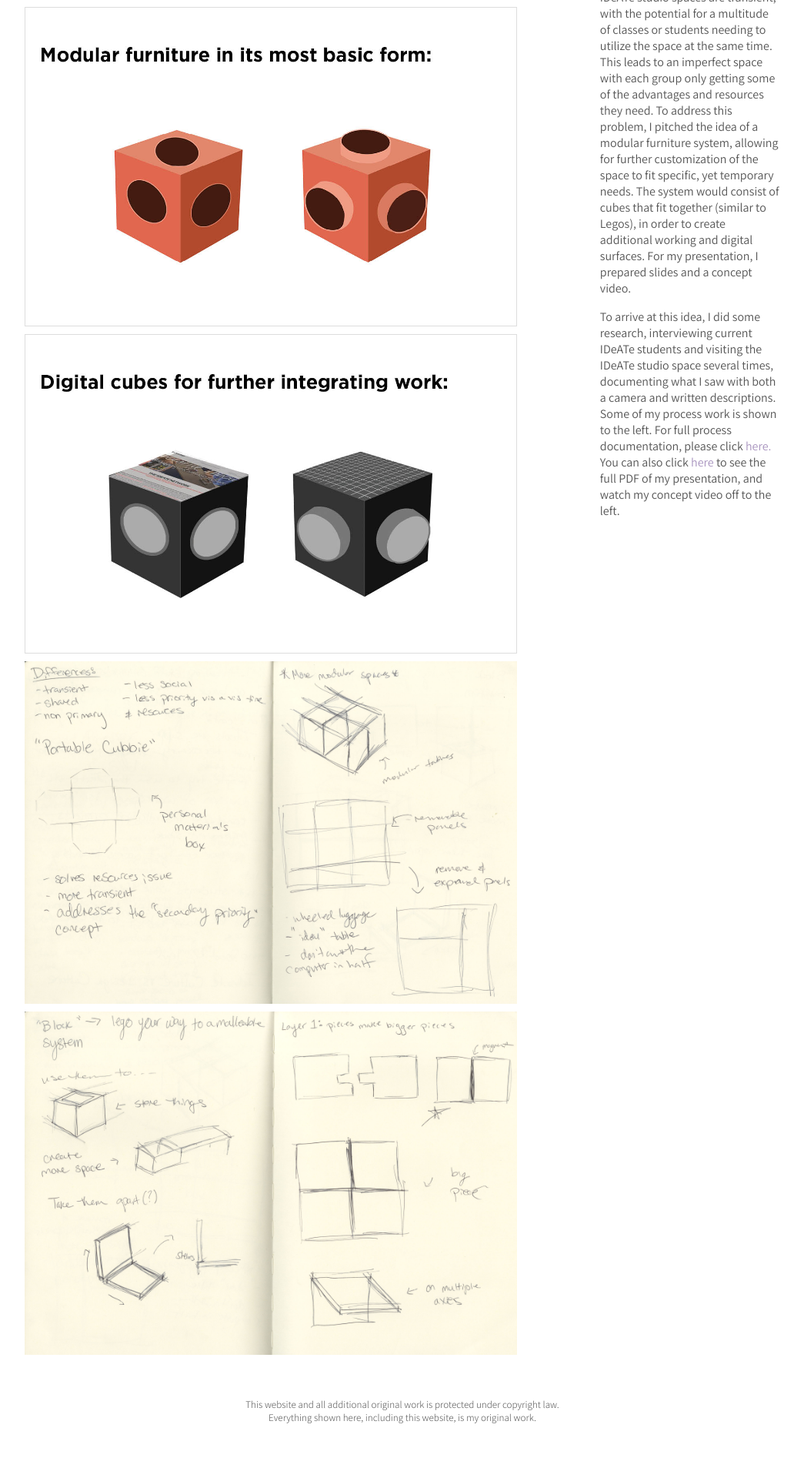
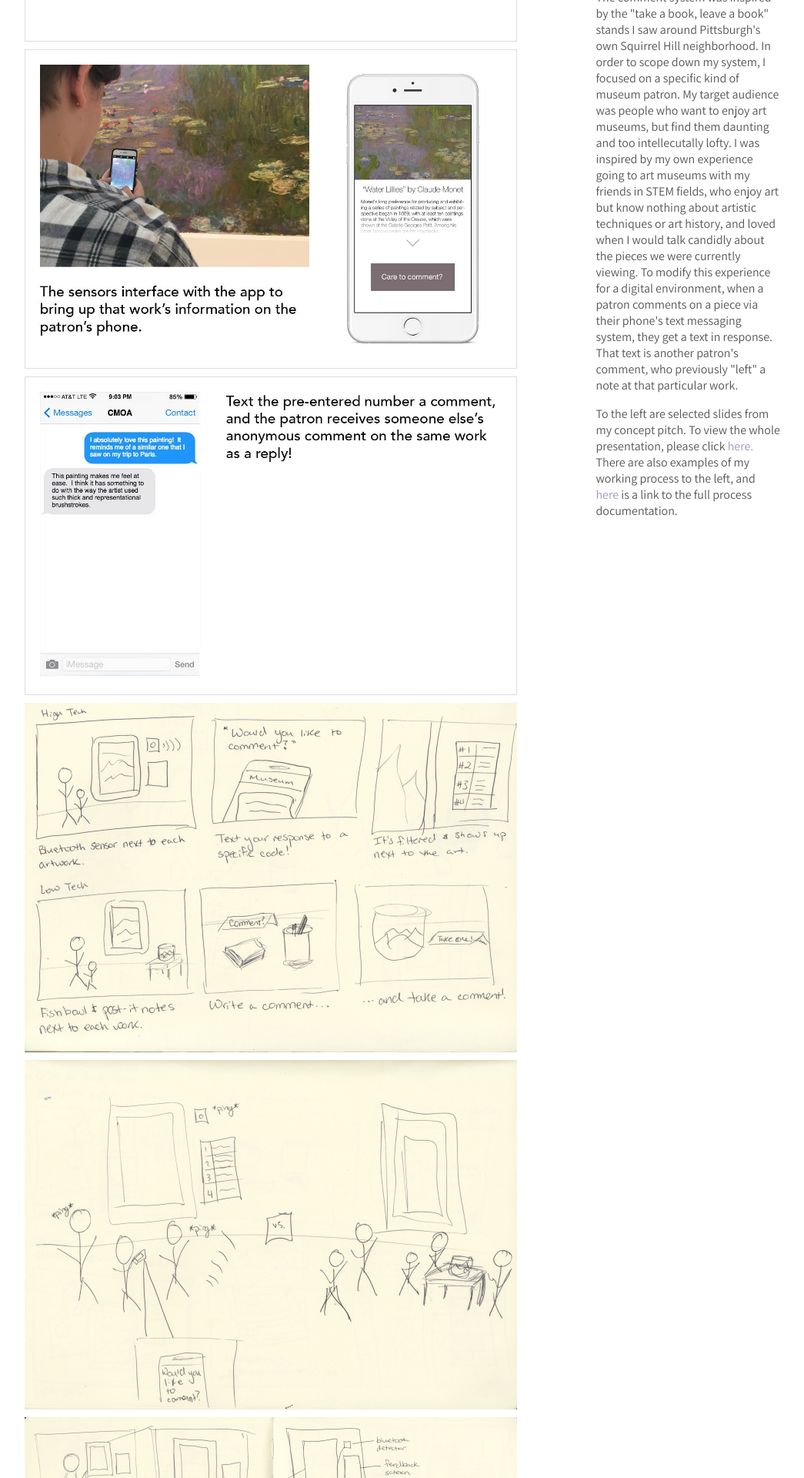
Before and after one commit to rendavison/portfolioWebsite, a Flask app: page /cmoa in a window 1280 px wide. Shown: the part 598-2518 px from the top of the page at 77% size, without its empty margins (117-1162 px from the left). Before the commit the page ends 2447 px from the top, so only its background shows below. Run offline with Flask 2, Linux system fonts and the light colour scheme; some libraries are stand-ins or nearby versions; some web fonts are replaced.

Commit message:
added about page and several project pages

```diff
--- a/app/static/sass/main.css
+++ b/app/static/sass/main.css
@@ -138,4 +138,10 @@ h2 {
     -moz-transition-duration: 0.5s;
     -o-transition-duration: 0.5s; }
 
+/*Other page-specific classes*/
+.about {
+  width: 60%;
+  margin-left: 20%;
+  background: transparent; }
+
 /*# sourceMappingURL=main.css.map */
--- a/app/static/sass/main.scss
+++ b/app/static/sass/main.scss
@@ -164,3 +164,11 @@ h2 {
     }
   }
 }
+
+/*Other page-specific classes*/
+
+.about {
+  width: 60%;
+  margin-left: 20%;
+  background: transparent;
+}
--- a/app/templates/cmoa.html
+++ b/app/templates/cmoa.html
@@ -3,21 +3,22 @@
 
   <table class="container" cellspacing="20"><tr>
     <td valign="top">
-      <iframe src="https://player.vimeo.com/video/196184106" width="640" height="360" frameborder="0" webkitallowfullscreen mozallowfullscreen allowfullscreen></iframe>
-      <img src="{{ url_for('static',filename='images/ideate_3.jpg')  }}" width="638px" style="margin-bottom: 10px; margin-top: 10px; border: 1px solid #ddd;">
-      <img src="{{ url_for('static',filename='images/ideate_4.jpg')  }}" width="638px" style="margin-bottom: 10px; border: 1px solid #ddd;">
-      <img src="{{ url_for('static',filename='images/ideate_1.jpg')  }}" width="640px" style="margin-bottom: 10px;">
-      <img src="{{ url_for('static',filename='images/ideate_2.jpg')  }}" width="640px" style="margin-bottom: 10px;">
+      <img src="{{ url_for('static',filename='images/cmoa_1.jpg')  }}" width="638px" style="margin-bottom: 10px; border: 1px solid #ddd;">
+      <img src="{{ url_for('static',filename='images/cmoa_2.jpg')  }}" width="638px" style="margin-bottom: 10px; border: 1px solid #ddd;">
+      <img src="{{ url_for('static',filename='images/cmoa_3.jpg')  }}" width="638px" style="margin-bottom: 10px; border: 1px solid #ddd;">
+      <img src="{{ url_for('static',filename='images/cmoa_4.jpg')  }}" width="640px" style="margin-bottom: 10px;">
+      <img src="{{ url_for('static',filename='images/cmoa_5.jpg')  }}" width="640px" style="margin-bottom: 10px;">
+      <img src="{{ url_for('static',filename='images/cmoa_6.jpg')  }}" width="640px" style="margin-bottom: 10px;">
       <p />
     </td>
     <td valign="top">
-      <b>The IDeATe Modular Classroom</b>
+      <b>The Carnegie Museum of Art Comment System</b>
       <p />
-      As a final project for my environmental design studio, I was tasked with redesigning an aspect of CMU's <a href="http://ideate.cmu.edu/" target="_blank">IDeATe program.</a>  The program is intended to be an interdisciplinary setting where students in both artistic and STEM fields can collaborate using a variety of methods and materials.  However, due to the new nature of the program, the IDeATe environment is less than ideal, especially in terms of the studio space they currently have.
+      Pittsburgh's own <a href="http://cmoa.org/" target="_blank">Carnegie Museum of Art</a> challenged me and rest of my class to redesign an element of their space and experience.  The goal was to think along the lines of a hybrid digital and physical environment and intervene accordingly.  With this in mind, I designed a system where museum patrons can comment on works of their choosing via the CMOA app, as well as interact with other patrons they might not otherwise speak to.
       <p />
-      IDeATe studio spaces are transient, with the potential for a multitude of classes or students needing to utilize the space at the same time.  This leads to an imperfect space with each group only getting some of the advantages and resources they need.  To address this problem, I pitched the idea of a modular furniture system, allowing for further customization of the space to fit specific, yet temporary needs.  The system would consist of cubes that fit together (similar to Legos), in order to create additional working and digital surfaces.  For my presentation, I prepared slides and a concept video.
+      The comment system was inspired by the "take a book, leave a book" stands I saw around Pittsburgh's own Squirrel Hill neighborhood.  In order to scope down my system, I focused on a specific kind of museum patron.  My target audience was people who want to enjoy art museums, but find them daunting and too intellecutally lofty.  I was inspired by my own experience going to art museums with my friends in STEM fields, who enjoy art but know nothing about artistic techniques or art history, and loved when I would talk candidly about the pieces we were currently viewing.  To modify this experience for a digital environment, when a patron comments on a piece via their phone's text messaging system, they get a text in response.  That text is another patron's comment, who previously "left" a note at that particular work.
       <p />
-      To arrive at this idea, I did some research, interviewing current IDeATe students and visiting the IDeATe studio space several times, documenting what I saw with both a camera and written descriptions.  Some of my process work is shown to the left.  For full process documentation, please click <a href="http://etrackprocessren.tumblr.com/tagged/p3/chrono" target="_blank">here.</a>  You can also click <a href="{{ url_for('static', filename='images/ideate_final.pdf')  }}" target="_blank">here</a> to see the full PDF of my presentation, and watch my concept video off to the left.
+      To the left are selected slides from my concept pitch.  To view the whole presentation, please click <a href="{{ url_for('static',filename='images/cmoa_final.pdf') }}" target="_blank">here.</a>  There are also examples of my working process to the left, and <a href="http://etrackprocessren.tumblr.com/tagged/p1/chrono" target="_blank">here</a> is a link to the full process documentation.
     </td>
   </tr> </table>
 
--- a/app/views.py
+++ b/app/views.py
@@ -52,3 +52,15 @@ def turtle():
 @website.route('/cmoa')
 def cmoa():
   return render_template('cmoa.html')
+
+@website.route('/helvetica')
+def helvetica():
+  return render_template('helvetica.html')
+
+@website.route('/lamp')
+def lamp():
+  return render_template('lamp.html')
+
+@website.route('/cardboard')
+def cardboard():
+  return render_template('cardboard.html')
```
Also changed, not shown: app/templates/about.html (added, +24 -0 lines), app/templates/helvetica.html (added, +21 -0 lines), app/templates/index.html (+4 -4 lines), app/static/images/cmoa_1.jpg (added), app/static/images/cmoa_2.jpg (added), app/static/images/cmoa_3.jpg (added), app/static/images/cmoa_4.jpg (added), app/static/images/cmoa_5.jpg (added), app/static/images/cmoa_6.jpg (added), app/static/images/featured5_1.jpg (deleted), app/static/images/featured5_2.jpg (added), app/static/images/helvetica_1.png (added), app/static/images/helvetica_2.png (added), app/static/images/helvetica_3.png (added), 1 other file.
